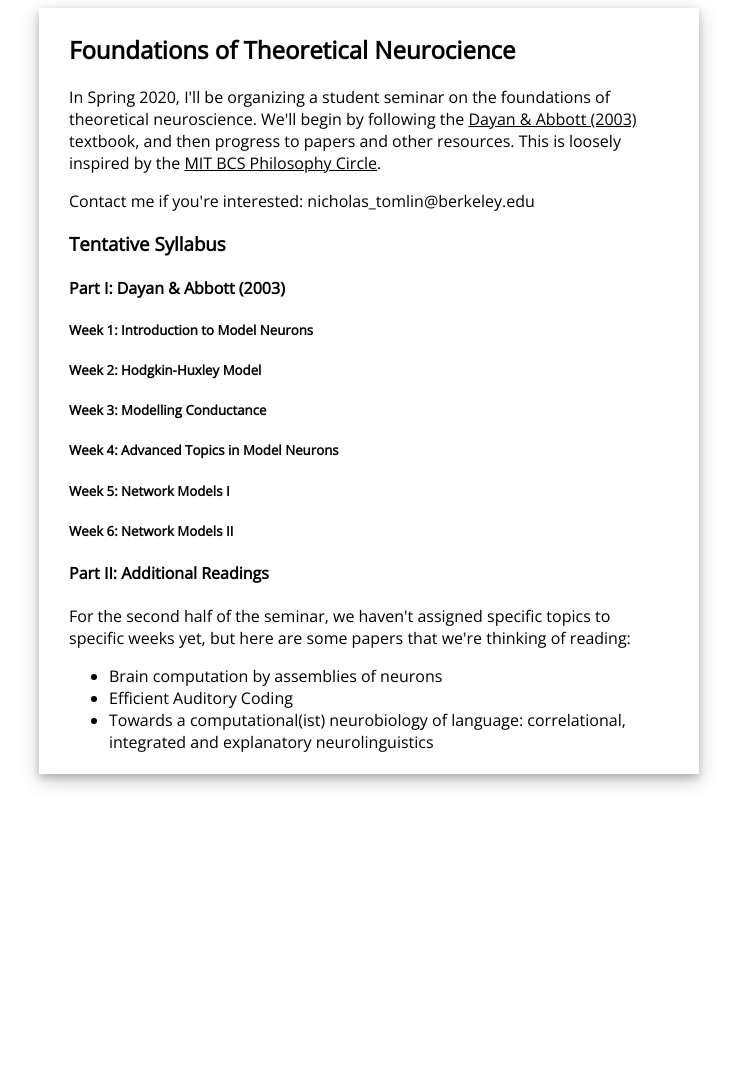
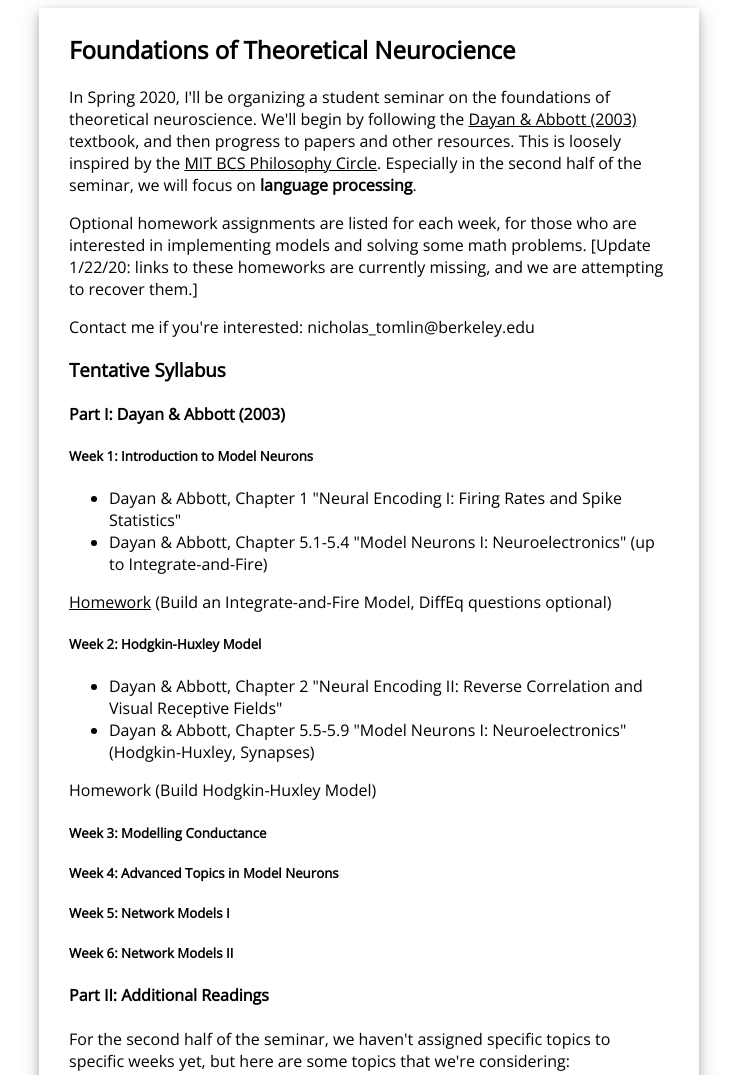
Before and after one commit to Designist/designist.github.io, a plain HTML site: page teaching/seminars/theoretical-neuroscience.html in a window 1280 px wide. Shown: the top 1075 px of the page, without its empty margins (271-1008 px from the left). Before the commit the page ends 834 px from the top, so only its background shows below. Drawn offline with nearby package versions, Linux system fonts and the light colour scheme.

Commit message:
added seminar details

```diff
--- a/teaching/seminars/theoretical-neuroscience.html
+++ b/teaching/seminars/theoretical-neuroscience.html
@@ -13,25 +13,45 @@
 			In Spring 2020, I'll be organizing a student seminar on the foundations of theoretical neuroscience.
 			We'll begin by following the <a href="http://www.gatsby.ucl.ac.uk/~lmate/biblio/dayanabbott.pdf">Dayan & Abbott (2003)</a> textbook, and then progress to papers and other resources.
 			This is loosely inspired by the <a href="https://sites.google.com/view/mit-bcs-philosophy/home">MIT BCS Philosophy Circle</a>.
+			Especially in the second half of the seminar, we will focus on <b>language processing</b>.
+		</p>
+		<p>
+			Optional homework assignments are listed for each week, for those who are interested in implementing models and solving some math problems. [Update 1/22/20: links to these homeworks are currently missing, and we are attempting to recover them.]
 		</p>
 		<p>Contact me if you're interested: <span class="email"></span></p>
 
 		<h3>Tentative Syllabus</h3>
 		<h4>Part I: Dayan & Abbott (2003)</h4>
 		<h5>Week 1: Introduction to Model Neurons</h5>
+		<ul>
+			<li>Dayan & Abbott, Chapter 1
+			"Neural Encoding I: Firing Rates and Spike Statistics"
+			<li>Dayan & Abbott, Chapter 5.1-5.4
+			"Model Neurons I: Neuroelectronics" (up to Integrate-and-Fire)
+		</ul>
+		<a href="https://ctn.zuckermaninstitute.columbia.edu/sites/default/files/content/IntroTheorNeuro19Assign1.pdf">Homework</a> (Build an Integrate-and-Fire Model, DiffEq questions optional)
+		<br/>
 		<h5>Week 2: Hodgkin-Huxley Model</h5>
+		<ul>
+		<li>Dayan & Abbott, Chapter 2
+			"Neural Encoding II: Reverse Correlation and Visual Receptive Fields"
+
+		<li>Dayan & Abbott, Chapter 5.5-5.9
+			"Model Neurons I: Neuroelectronics" (Hodgkin-Huxley, Synapses)
+		</ul>
+		Homework (Build Hodgkin-Huxley Model)
 		<h5>Week 3: Modelling Conductance</h5>
 		<h5>Week 4: Advanced Topics in Model Neurons</h5>
 		<h5>Week 5: Network Models I</h5>
 		<h5>Week 6: Network Models II</h5>
 
 		<h4>Part II: Additional Readings</h4>
-		<p>For the second half of the seminar, we haven't assigned specific topics to specific weeks yet, but here are some papers that we're thinking of reading:</p>
+		<p>For the second half of the seminar, we haven't assigned specific topics to specific weeks yet, but here are some topics that we're considering:</p>
 		<ul>
-			<li> Brain computation by assemblies of neurons
-			<li> Efficient Auditory Coding
-			<li> Towards a computational(ist) neurobiology of language: correlational, integrated and explanatory neurolinguistics
+			<li> Statistical mechanics for theoretical neuroscience
+			<li> Towards cognitive science: assemblies and computation
 		</ul>
+		<p>Feel free to reach out and suggest additional topics!</p>
 	</div>
 
 </body>
```
Also changed, not shown: 1 other file.
